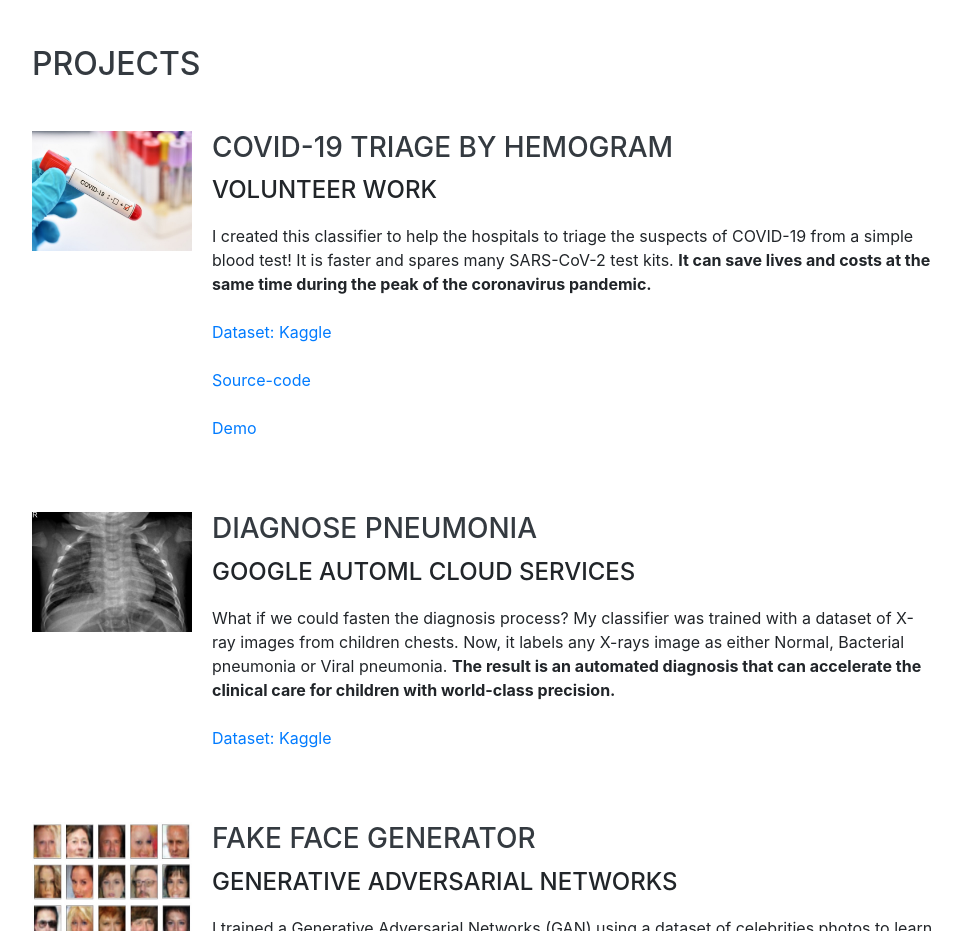
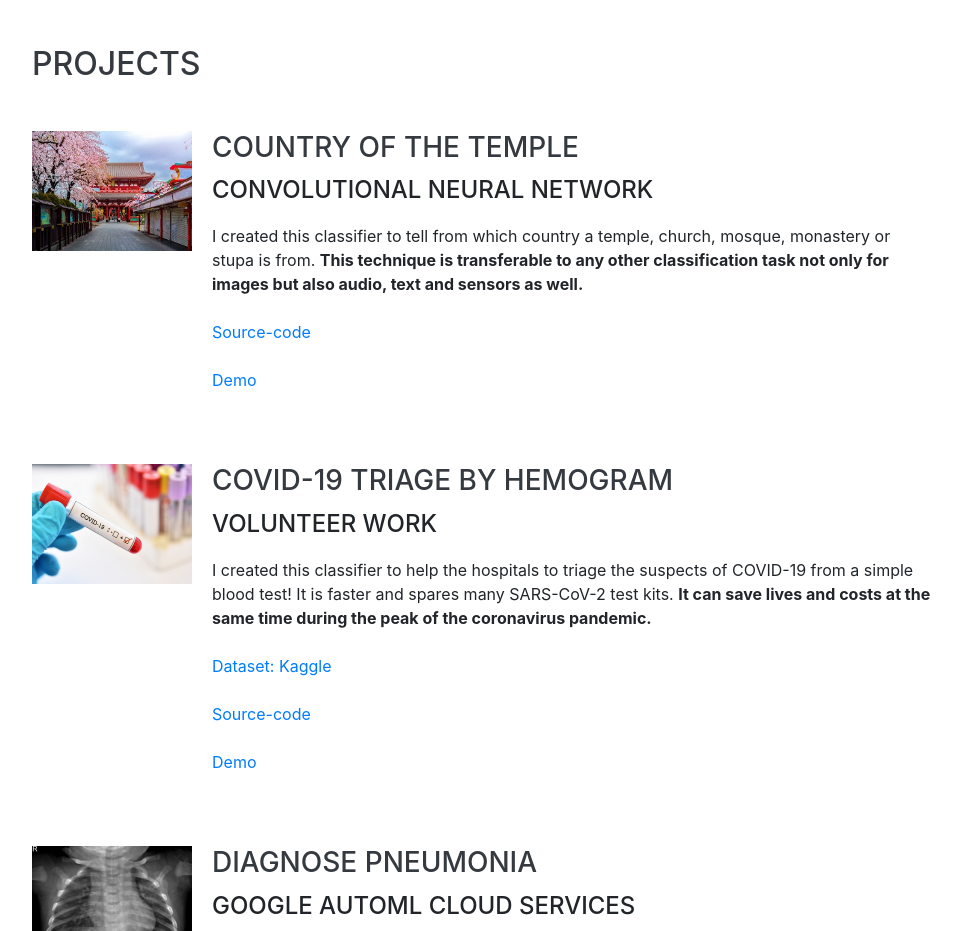
Before and after one commit to diogodutra/diogodutra.github.io, a website with bundled scripts: page index.html in a window 1280 px wide. Shown: the part 4941-5872 px from the top of the page, without its empty margins (288-1250 px from the left). Built offline with nearby package versions, Linux system fonts and the light colour scheme; a web font is replaced by a local one.

Commit message:
Add new project to portfolio: Country of the Temple

```diff
--- a/index.html
+++ b/index.html
@@ -479,6 +479,25 @@
     <section class="resume-section p-3 p-lg-5 d-flex align-items-center" id="projects">
       <div class="w-100">
         <h2 class="mb-5">Projects</h2>
+
+
+        <div class="list-inline-item d-flex flex-column flex-md-row" style="display:flex; flex-direction: row; align-items: top;">
+          <img class="thumbnail-project" style="margin-right:20px; margin-bottom:10px" src="img/japan.jpg"></img>
+          <div style="display:inline; align-items:center">
+            <h3>Country of the temple</h3>
+            <p class="subheading mb-3">Convolutional Neural Network</p>
+            <div class="resume-date text-md-left">
+              <span>I created this classifier to tell from which country
+                a temple, church, mosque, monastery or stupa is from.
+                <b>This technique is transferable to any other classification task
+                  not only for images but also audio, text and sensors as well.</b>
+              </b></span>
+              <br><br><a target="_blank" href="https://github.com/diogodutra/temple_country_notebook">Source-code</a>
+                <br><br><a target="_blank" href="https://temple-country.herokuapp.com/">Demo</a>
+            </div>
+          </div>
+        </div>
+        <br><br><br>
 
 
         <div class="list-inline-item d-flex flex-column flex-md-row" style="display:flex; flex-direction: row; align-items: top;">
```
Also changed, not shown: img/japan.jpg (added).
